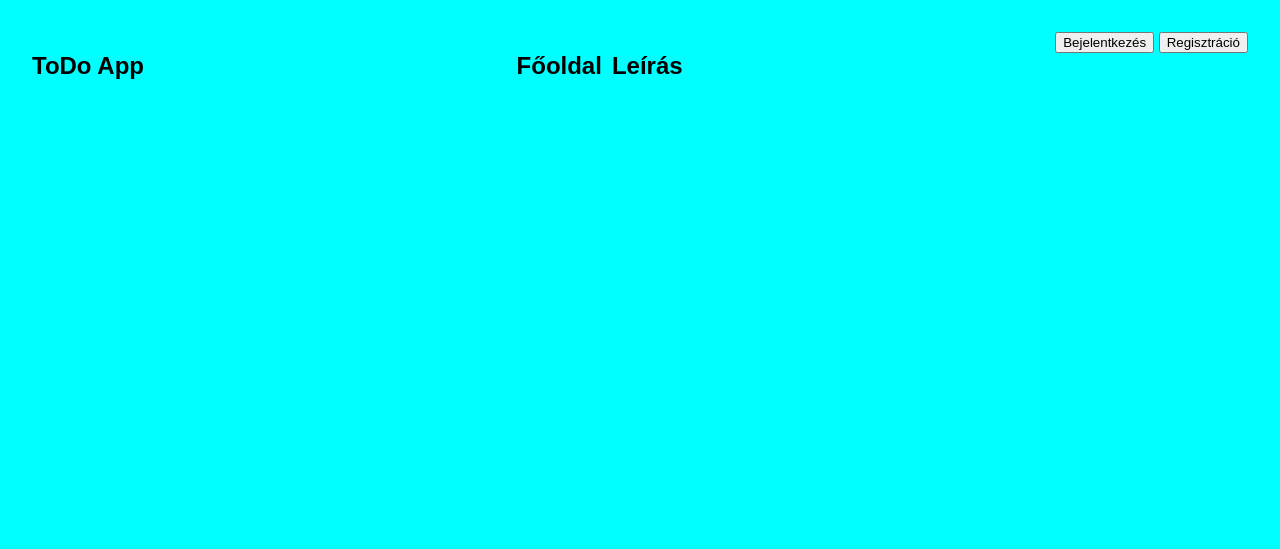
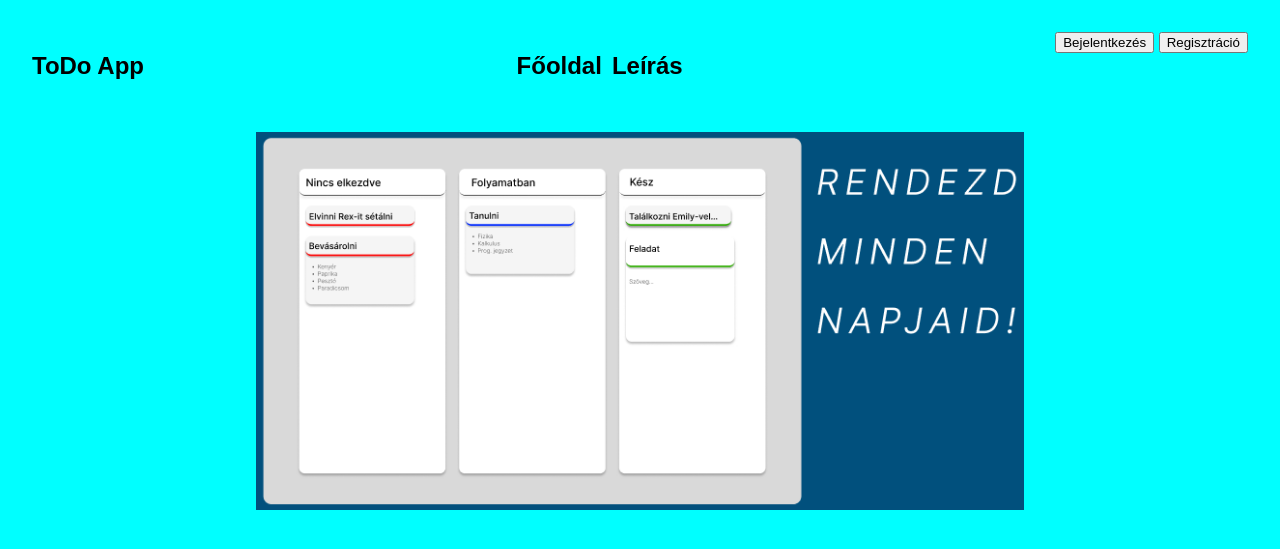
Before and after one commit to Patrik119HUN/ToDo-App, a PHP site: page / in a window 1280 px wide. Shown: the top 549 px of the page. Run offline with PHP 8.4, Linux system fonts and the light colour scheme.

Commit message:
minta kép

```diff
--- a/index.html
+++ b/index.html
@@ -20,5 +20,6 @@
         <button>Regisztráció</button>
       </div>
     </nav>
+    <img id="minta" src="./képek/minta.png" alt="minta">
   </body>
 </html>
--- a/style.css
+++ b/style.css
@@ -15,3 +15,10 @@ body{
     display: flex;
     gap: 10px;
 }
+#minta{
+    width: 60%;
+    display: block;
+    margin-left: auto;
+    margin-right: auto;
+
+}
```
Also changed, not shown: képek/minta.png (added).
